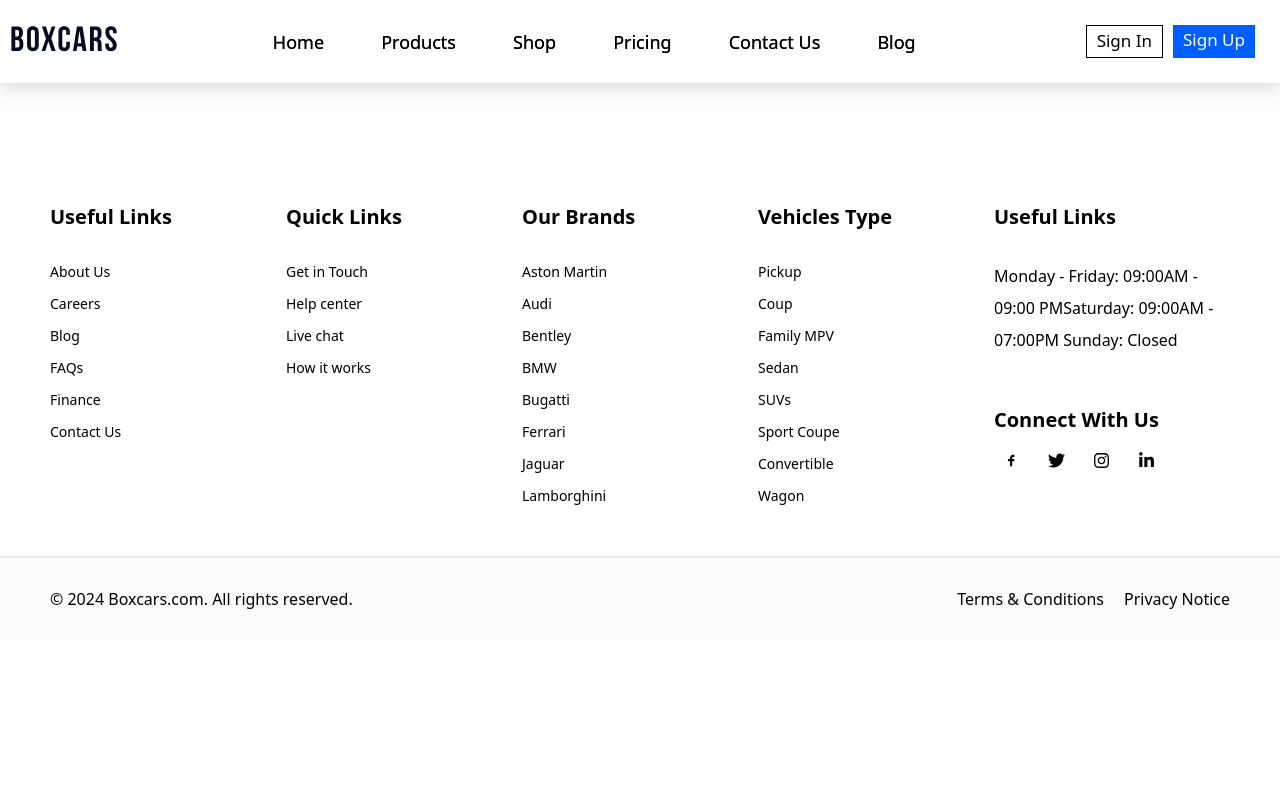
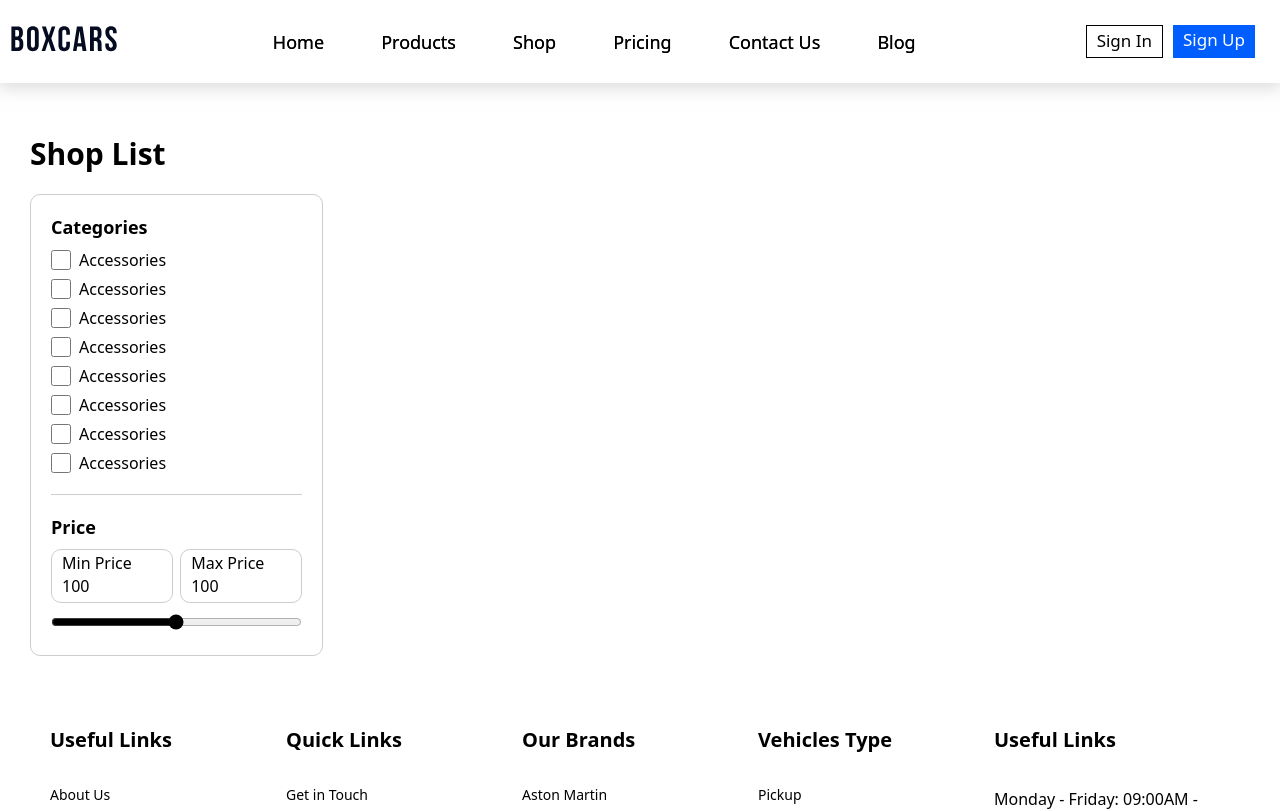
Before and after one commit to DimaShamoev/Car_Rent_WebSite, a React (Vite) app: page /shop in a window 1280 px wide. Shown: the top 811 px of the page. Built offline with nearby package versions, Linux system fonts and the light colour scheme.

Commit message:
added filter UI in shop page

```diff
--- a/src/Pages/Shop.tsx
+++ /dev/null
@@ -1,89 +0,0 @@
-import React from 'react'
-
-const Shop: React.FunctionComponent = () => {
-
-    interface IShopItems {
-        id: number
-        img: string
-        stars: number
-        desc: string
-        price: number
-    }
-
-    const shopItems: IShopItems[] = [
-        {
-            id: 1,
-            img: "img/shop-item-1.png",
-            stars: 5,
-            desc: "12v Compact Battery Jump Starter",
-            price: 399
-        },
-        {
-            id: 2,
-            img: "img/shop-item-2.png",
-            stars: 5,
-            desc: "12v Compact Battery Jump Starter",
-            price: 399
-        },
-        {
-            id: 3,
-            img: "img/shop-item-3.png",
-            stars: 5,
-            desc: "12v Compact Battery Jump Starter",
-            price: 399
-        },
-        {
-            id: 4,
-            img: "img/shop-item-4.png",
-            stars: 5,
-            desc: "12v Compact Battery Jump Starter",
-            price: 399
-        },
-        {
-            id: 5,
-            img: "img/shop-item-5.png",
-            stars: 5,
-            desc: "12v Compact Battery Jump Starter",
-            price: 399
-        },
-        {
-            id: 6,
-            img: "img/shop-item-6.png",
-            stars: 5,
-            desc: "12v Compact Battery Jump Starter",
-            price: 399
-        },
-        {
-            id: 7,
-            img: "img/shop-item-7.png",
-            stars: 5,
-            desc: "12v Compact Battery Jump Starter",
-            price: 399
-        },
-        {
-            id: 8,
-            img: "img/shop-item-8.png",
-            stars: 5,
-            desc: "12v Compact Battery Jump Starter",
-            price: 399
-        },
-        {
-            id: 9,
-            img: "img/shop-item-9.png",
-            stars: 5,
-            desc: "12v Compact Battery Jump Starter",
-            price: 399
-        }
-    ]
-
-
-  return (
-    <div>
-
-
-
-    </div>
-  )
-}
-
-export default Shop
--- a/src/Pages/Shop/Shop.css
+++ b/src/Pages/Shop/Shop.css
@@ -0,0 +1,109 @@
+.shop-page {
+    display: flex;
+    flex-direction: column;
+    gap: 20px;
+    padding: 0 30px;
+}
+
+.shop-page-title {
+    font-size: 30px;
+    font-weight: 600;
+}
+
+.shop-page-filter-block {
+    /* border: solid 1px red;
+    padding: 10px; */
+    accent-color: black;
+}
+
+.shop-page-filter-block-wrapper {
+    display: flex;
+    flex-direction: column;
+    gap: 20px;
+    padding: 20px;
+    border: solid 1px #cdcdcd;
+    border-radius: 10px;
+}
+
+.shop-page-filter-product {
+    display: grid;
+    grid-template-columns: 24% 74%;
+    gap: 2%;
+}
+
+.shop-categories-list {
+    display: flex;
+    flex-direction: column;
+    gap: 10px;
+}
+
+.shop-categories-list span {
+    font-size: 18px;
+    font-weight: 600;
+}
+
+.shop-categories-list ul {
+    list-style: none;
+    display: flex;
+    flex-direction: column;
+    gap: 7px;
+}
+
+.shop-categories-list ul li {
+    display: flex;
+    align-items: center;
+    gap: 8px;
+}
+
+.shop-categories-list ul li input {
+    height: 20px;
+    width: 20px;
+}
+
+.shop-filter-line {
+    height: 1px;
+    width: 100%;
+    background-color: #cdcdcd;
+}
+
+.shop-price-block {
+    display: flex;
+    flex-direction: column;
+    gap: 10px;
+}
+
+.shop-price-title {
+    font-size: 18px;
+    font-weight: 600;
+}
+
+.shop-min-max-price-block {
+    display: flex;
+    justify-content: space-between;
+    gap: 3%;
+}
+
+.shop-min-price-block,
+.shop-max-price-block {
+    border: solid 1px #cdcdcd;
+    padding: 25px 10px 5px 10px;
+    position: relative;
+    flex: 47%;
+    border-radius: 10px;
+
+}
+
+.price-title{
+    position: absolute;
+    top: 2px;
+}
+
+.shop-price-range input {
+    width: 100%;
+}
+
+/*  */
+
+.shop-page-product-block {
+    background-color: '';
+}
--- /dev/null
+++ b/src/Pages/Shop/Shop.tsx
@@ -0,0 +1,156 @@
+import React from "react";
+import "./Shop.css";
+
+const Shop: React.FunctionComponent = () => {
+    interface IShopItems {
+        id: number;
+        img: string;
+        stars: number;
+        desc: string;
+        price: number;
+    }
+
+    const shopItems: IShopItems[] = [
+        {
+            id: 1,
+            img: "img/shop-item-1.png",
+            stars: 5,
+            desc: "12v Compact Battery Jump Starter",
+            price: 399,
+        },
+        {
+            id: 2,
+            img: "img/shop-item-2.png",
+            stars: 5,
+            desc: "12v Compact Battery Jump Starter",
+            price: 399,
+        },
+        {
+            id: 3,
+            img: "img/shop-item-3.png",
+            stars: 5,
+            desc: "12v Compact Battery Jump Starter",
+            price: 399,
+        },
+        {
+            id: 4,
+            img: "img/shop-item-4.png",
+            stars: 5,
+            desc: "12v Compact Battery Jump Starter",
+            price: 399,
+        },
+        {
+            id: 5,
+            img: "img/shop-item-5.png",
+            stars: 5,
+            desc: "12v Compact Battery Jump Starter",
+            price: 399,
+        },
+        {
+            id: 6,
+            img: "img/shop-item-6.png",
+            stars: 5,
+            desc: "12v Compact Battery Jump Starter",
+            price: 399,
+        },
+        {
+            id: 7,
+            img: "img/shop-item-7.png",
+            stars: 5,
+            desc: "12v Compact Battery Jump Starter",
+            price: 399,
+        },
+        {
+            id: 8,
+            img: "img/shop-item-8.png",
+            stars: 5,
+            desc: "12v Compact Battery Jump Starter",
+            price: 399,
+        },
+        {
+            id: 9,
+            img: "img/shop-item-9.png",
+            stars: 5,
+            desc: "12v Compact Battery Jump Starter",
+            price: 399,
+        },
+    ];
+
+    return (
+        <div className="shop-page">
+            <div className="shop-page-title">Shop List</div>
+
+            <div className="shop-page-filter-product">
+                <div className="shop-page-filter-block">
+                    <div className="shop-page-filter-block-wrapper">
+                        <div className="shop-categories-list">
+                            <span>Categories</span>
+                            <ul>
+                                <li>
+                                    <input type="checkbox" /> Accessories
+                                </li>
+                                <li>
+                                    <input type="checkbox" /> Accessories
+                                </li>
+                                <li>
+                                    <input type="checkbox" /> Accessories
+                                </li>
+                                <li>
+                                    <input type="checkbox" /> Accessories
+                                </li>
+                                <li>
+                                    <input type="checkbox" /> Accessories
+                                </li>
+                                <li>
+                                    <input type="checkbox" /> Accessories
+                                </li>
+                                <li>
+                                    <input type="checkbox" /> Accessories
+                                </li>
+                                <li>
+                                    <input type="checkbox" /> Accessories
+                                </li>
+                            </ul>
+                        </div>
+
+                        <div className="shop-filter-line"></div>
+
+                        <div className="shop-price-block">
+                            <div className="shop-price-title">Price</div>
+                            <div className="shop-min-max-price-block">
+                                <div className="shop-min-price-block">
+                                    <span className="price-title">Min Price</span>
+                                    <span>100</span>
+                                </div>
+                                <div className="shop-min-price-block">
+                                    <span className="price-title">Max Price</span>
+                                    <span>100</span>
+                                </div>
+                            </div>
+                            <div className="shop-price-range">
+                                <input type="range" />
+                            </div>
+                        </div>
+                    </div>
+                </div>
+
+                <div className="shop-page-product-block">
+
+                    <div className="shop-page-product-block-wrapper">
+
+                        <div className="shop-page-product-top">
+
+                        </div>
+
+                        <div className="shop-page-product-bottom"></div>
+
+                    </div>
+
+
+                </div>
+            </div>
+        </div>
+    );
+};
+
+export default Shop;
--- a/src/components/Main.tsx
+++ b/src/components/Main.tsx
@@ -2,7 +2,7 @@ import { Routes, Route } from "react-router-dom";
 import React, { Suspense } from "react";
 import Product from "../Pages/Product/Product";
 import PageLoader from "./PageLoader";
-import Shop from "../Pages/Shop";
+import Shop from "../Pages/Shop/Shop";
 
 const Home = React.lazy(() => import("../Pages/Home/Home"));
 
```
